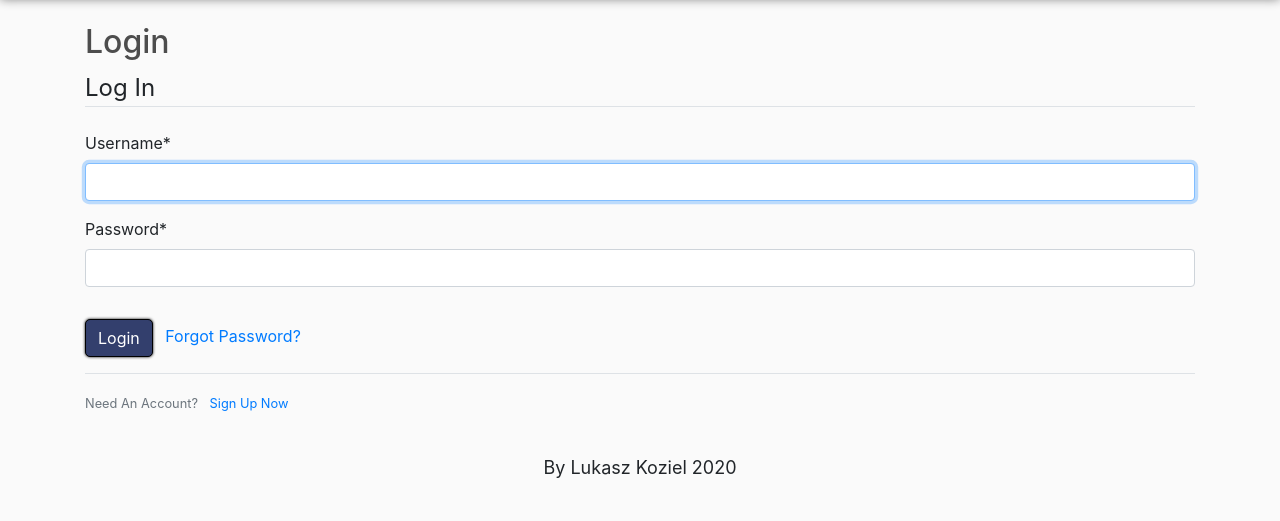
After one commit to Lukaszk01/Wall_Market, a Django app: page /login/ in a window 1280 px wide. The commit adds this page. Shown: the part 457-978 px from the top of the page. Run offline with Django 3.2, Linux system fonts and the light colour scheme; some libraries are stand-ins or nearby versions.

Commit message:
log in log out

```diff
--- a/ecommerce/settings.py
+++ b/ecommerce/settings.py
@@ -124,6 +124,7 @@ USE_L10N = True
 USE_TZ = True
 
 CRISPY_TEMPLATE_PACK = 'bootstrap4'
+LOGIN_REDIRECT_URL = 'store'
 # Static files (CSS, JavaScript, Images)
 # https://docs.djangoproject.com/en/2.2/howto/static-files/
 STATIC_ROOT = os.path.join(BASE_DIR, 'staticfiles')
--- a/store/templates/store/main.html
+++ b/store/templates/store/main.html
@@ -80,7 +80,12 @@
 
       </ul>
       <div id="login" class="form-inline my-2 my-lg-0">
-        <a href="#"class="btn btn-warning">Login</a>
+      {% if user.is_authenticated%}
+          <a href="{% url 'logout' %}"class="btn btn-warning">Logout</a>
+      {% else %}
+        <a href="{% url 'register' %}"class="btn btn-warning">Register</a>
+        <a href="{% url 'login' %}"class="btn btn-warning">Login</a>
+      {% endif %}
 
         <a href="{% url 'cart' %}">
           <img  id="cart-icon" src="{% static 'images/6+cart.png' %}">
--- a/store/urls.py
+++ b/store/urls.py
@@ -1,10 +1,13 @@
 from django.urls import path
 from users import views as user_views
 from . import views
+from django.contrib.auth import views as auth_views
 
 urlpatterns = [
   path('', views.store, name="store"),
   path('register/', user_views.register, name="register"),
+  path('login/', auth_views.LoginView.as_view(template_name='users/login.html'), name="login"),
+  path('logout/', auth_views.LogoutView.as_view(template_name='users/logout.html'), name="logout"),
   path('cart/', views.cart, name="cart"),
   path('checkout/', views.checkout, name="checkout"),
 
--- /dev/null
+++ b/users/templates/users/login.html
@@ -0,0 +1,24 @@
+{% extends "store/store.html" %}
+{% load crispy_forms_tags %}
+{% block content %}
+<h2>Login</h2>
+    <div class="content-section">
+        <form method="POST">
+            {% csrf_token %}
+            <fieldset class="form-group">
+                <legend class="border-bottom mb-4">Log In</legend>
+                {{ form|crispy }}
+            </fieldset>
+            <div class="form-group">
+                <button class="btn btn-outline-info" type="submit">Login</button>
+                <small class="text-muted ml-2" ></small>
+                <a href="#">Forgot Password?</a>
+            </div>
+        </form>
+        <div class="border-top pt-3">
+            <small class="text-muted">
+                Need An Account? <a class="ml-2" href="{% url 'register' %}">Sign Up Now</a>
+            </small>
+        </div>
+    </div>
+{% endblock content %}
--- a/users/views.py
+++ b/users/views.py
@@ -10,7 +10,7 @@ def register(request):
             form.save()
             username = form.cleaned_data.get('username')
             messages.success(request, f'Your account has been created! You are now able to log in')
-            return redirect('store')
+            return redirect('login')
     else:
         form = UserRegisterForm()
     return render(request, 'users/register.html', {'form': form})
```
Also changed, not shown: users/templates/users/logout.html (added, +9 -0 lines), db.sqlite3.
